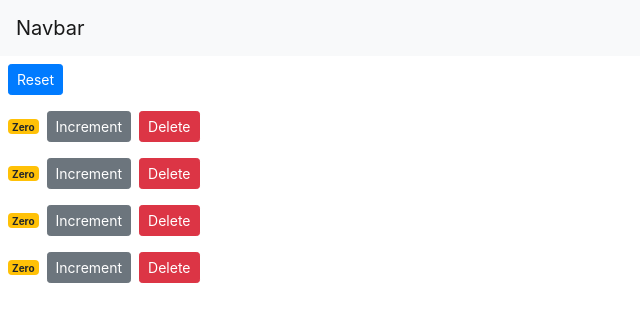
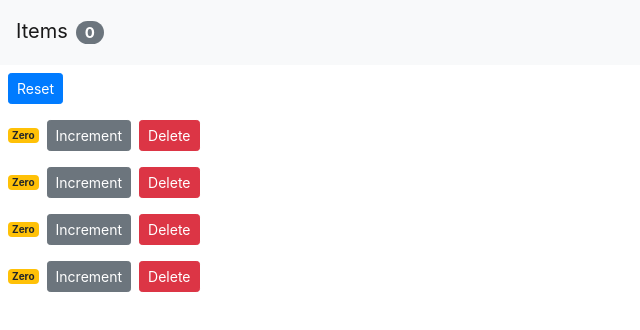
Before and after one commit to adyprajwal/cart-counter, a React (Create React App) app: page / in a window 1280 px wide. Shown: the top 330 px of the page, without its empty margins (0-640 px from the left). Built offline with nearby package versions, Linux system fonts and the light colour scheme.

Commit message:
add navbar items

```diff
--- a/src/App.js
+++ b/src/App.js
@@ -36,7 +36,9 @@ class App extends Component {
 	render() {
 		return (
 			<React.Fragment>
-				<NavBar/>
+				<NavBar
+				totalCounters={this.state.counters.filter(c => c.value > 0).length}
+				/>
 				<main clasName="container">
 					<Counters
 					counters={this.state.counters}
--- a/src/components/navbar.jsx
+++ b/src/components/navbar.jsx
@@ -5,7 +5,10 @@ class NavBar extends Component {
         return (
             <nav className="navbar navbar-light bg-light">
                 <a className="navbar-brand" href="#">
-                    Navbar
+                    Items
+                    <span className="m-2 badge badge-pill badge-secondary">
+                        {this.props.totalCounters}
+                    </span>
                 </a>
             </nav>
         );
```
